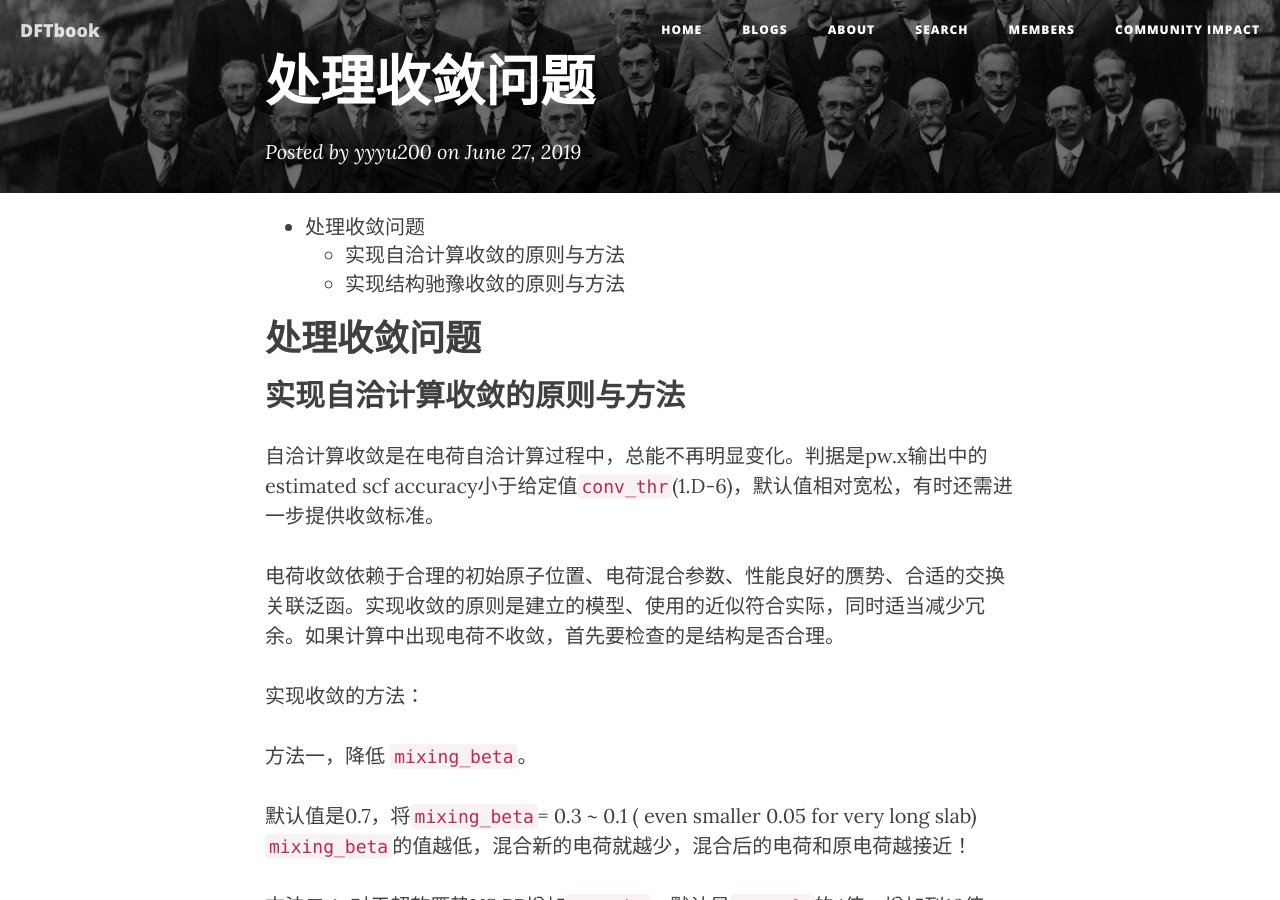
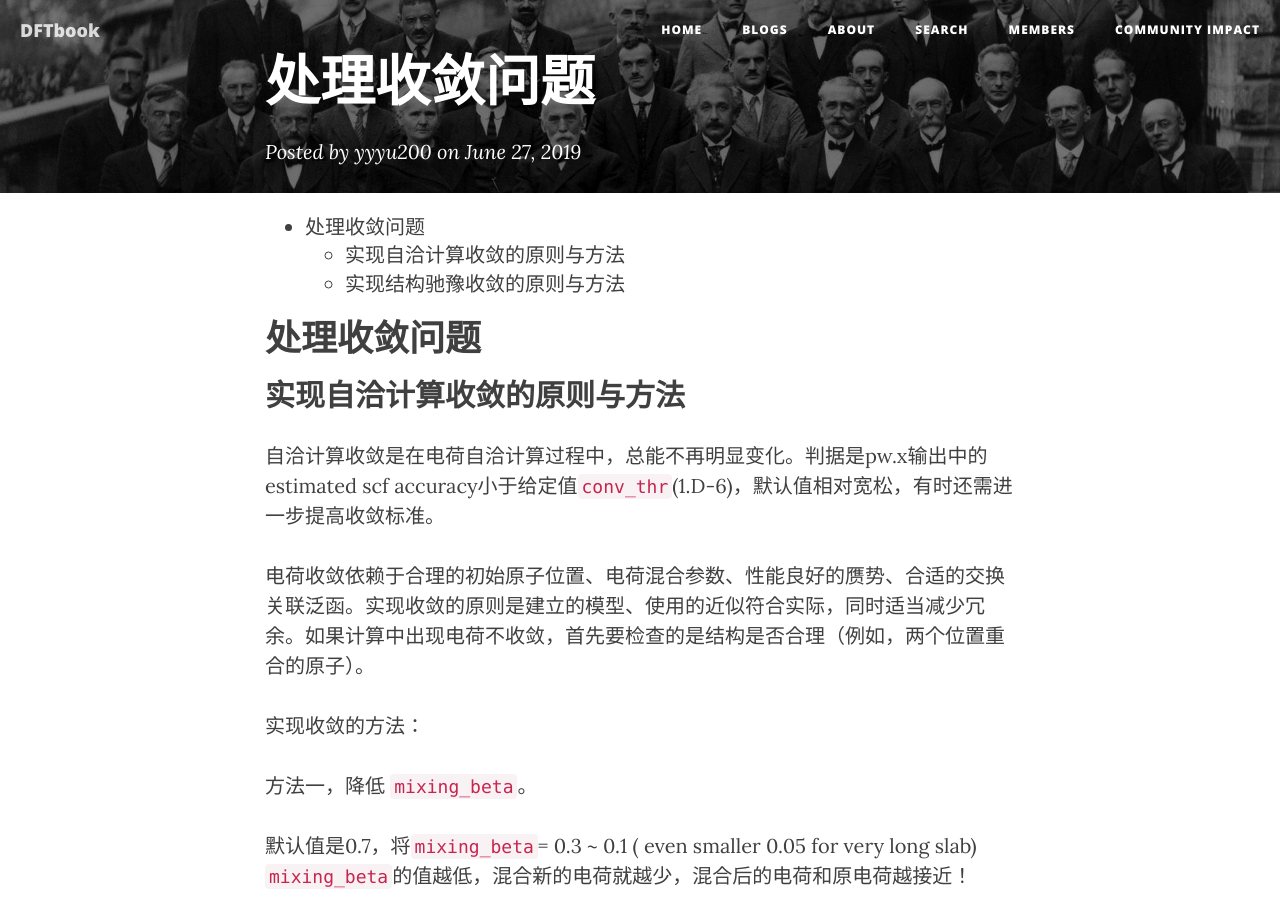
Before and after one commit to yyyu200/DFTbook, a Jekyll site: the page built from _posts/2019-06-27-converge.md, in a window 1280 px wide and 900 px high. Built offline with Jekyll 4.4.1, drawn with Linux system fonts in a browser that asks for light colours; nearby versions of some CDN libraries; comment, search, counter and statistics services are not loaded; some of the changed text lies outside the part shown.

Commit message:
modify at20190627-14:17:36-aliyun

````diff
--- a/_posts/2019-06-27-converge.md
+++ b/_posts/2019-06-27-converge.md
@@ -23,9 +23,9 @@
 
 ## 实现自洽计算收敛的原则与方法
 
-自洽计算收敛是在电荷自洽计算过程中，总能不再明显变化。判据是pw.x输出中的estimated scf accuracy小于给定值`conv_thr`(1.D-6)，默认值相对宽松，有时还需进一步提供收敛标准。
+自洽计算收敛是在电荷自洽计算过程中，总能不再明显变化。判据是pw.x输出中的estimated scf accuracy小于给定值`conv_thr`(1.D-6)，默认值相对宽松，有时还需进一步提高收敛标准。
 
-电荷收敛依赖于合理的初始原子位置、电荷混合参数、性能良好的赝势、合适的交换关联泛函。实现收敛的原则是建立的模型、使用的近似符合实际，同时适当减少冗余。如果计算中出现电荷不收敛，首先要检查的是结构是否合理。
+电荷收敛依赖于合理的初始原子位置、电荷混合参数、性能良好的赝势、合适的交换关联泛函。实现收敛的原则是建立的模型、使用的近似符合实际，同时适当减少冗余。如果计算中出现电荷不收敛，首先要检查的是结构是否合理（例如，两个位置重合的原子）。
 
 实现收敛的方法：
 
@@ -75,7 +75,7 @@
 
 ## 实现结构驰豫收敛的原则与方法
 
-结构驰豫收敛的判据是相邻两个离子步总能变化小于```etot_conv_thr```(1.0D-4)，以及各个离子受力小于```forc_conv_thr```(1.0D-3)，对于vc-relax还要求cell受压强小于```press_conv_thr``` (0.5)。默认只进行```nstep```个离子步（默认50），在使用bfgs优化结构时，离子步scf收敛阈值conv_thr还会逐渐减小直到conv_thr/upscale，```upscale```默认为100.0。这些收敛默认值相对宽松，有必要时还需进一步提供收敛标准。
+结构驰豫收敛的判据是相邻两个离子步总能变化小于```etot_conv_thr```(1.0D-4)，以及各个离子受力小于```forc_conv_thr```(1.0D-3)，对于vc-relax还要求cell受压强小于```press_conv_thr``` (0.5)。默认只进行```nstep```个离子步（默认50），在使用bfgs优化结构时，离子步scf收敛阈值conv_thr还会逐渐减小直到conv_thr/upscale，```upscale```默认为100.0。这些收敛默认值相对宽松，有必要时还需进一步提高收敛标准。
 
 如果relax计算的前几步正常收敛，而进行到某一步报错，即结构优化不收敛，参考以下建议。
 
````
